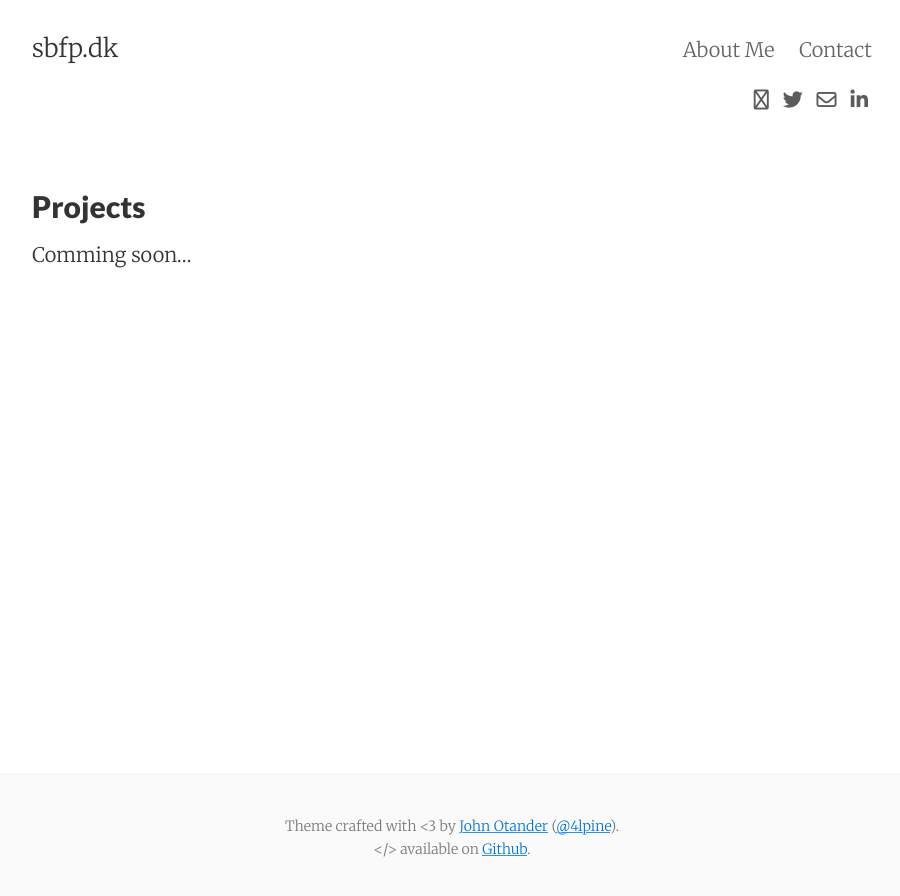
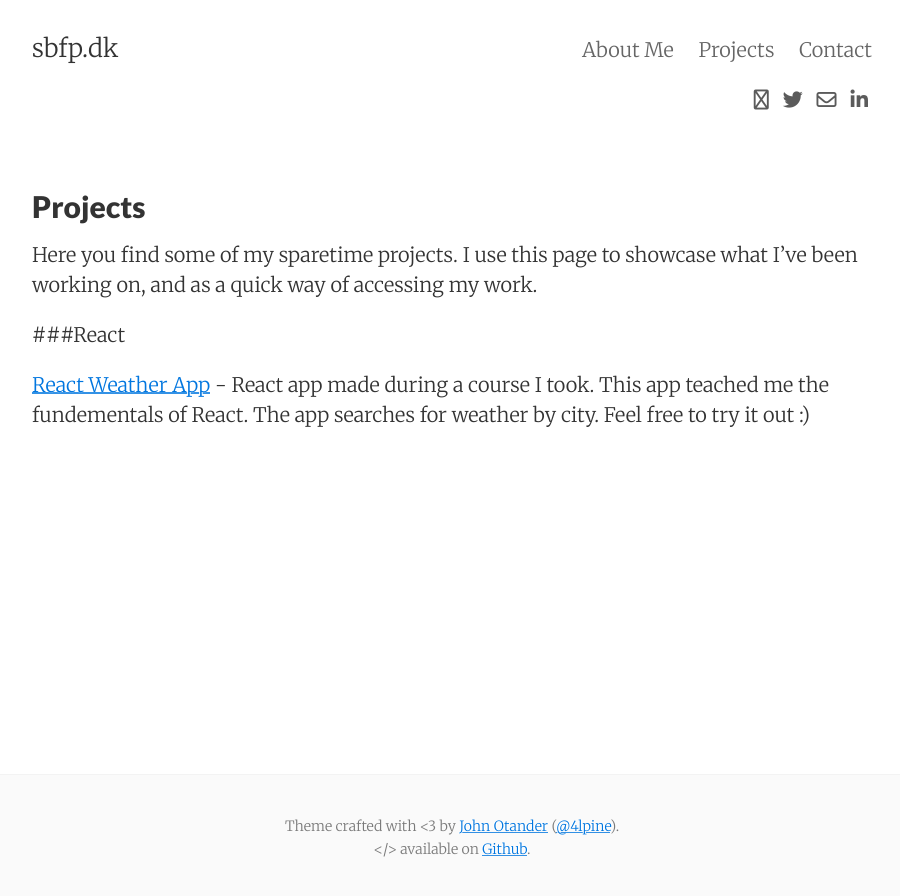
Before and after one commit to sbfp/sbfp.github.io-old, a Jekyll site: the page built from projects.md, in a window 1280 px wide. Shown: the top 896 px of the page, without its empty margins (188-1088 px from the left). Built offline with Jekyll 4.4.1, drawn with Linux system fonts in a browser that asks for light colours; nearby versions of some CDN libraries.

Commit message:
added projects page

```diff
--- a/_includes/navigation.html
+++ b/_includes/navigation.html
@@ -1,5 +1,8 @@
 {% for page in site.pages %}
     {% if page.tags contains "about" %}
+        <a href="{{ page.url }}">{{ page.title }}</a>
+    {% endif %}
+    {% if page.tags contains "projects" %}
         <a href="{{ page.url }}">{{ page.title }}</a>
     {% endif %}
 {% endfor %}
--- a/projects.md
+++ b/projects.md
@@ -5,4 +5,8 @@ permalink: /projects/
 tags: projects
 ---
 
-Comming soon...
+Here you find some of my sparetime projects. I use this page to showcase what I've been working on, and as a quick way of accessing my work.
+
+###React
+
+[React Weather App](http://thawing-lowlands-87282.herokuapp.com/) - React app made during a course I took. This app teached me the fundementals of React. The app searches for weather by city. Feel free to try it out :)
```
